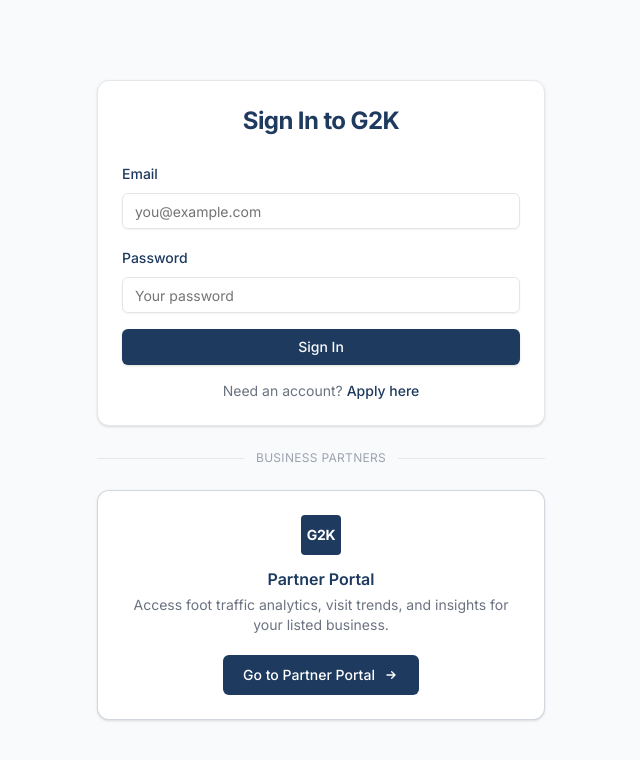
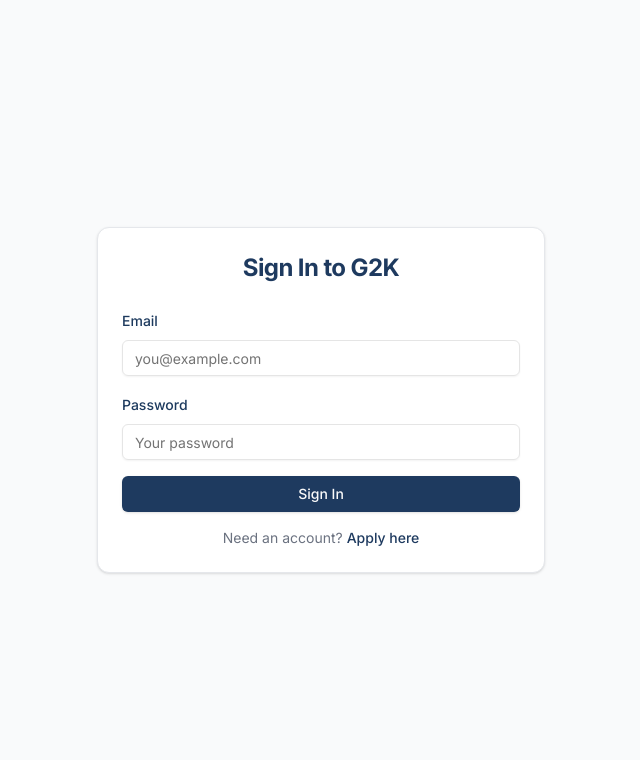
Before and after one commit to swv-dev/g2kyourcity.com, a Next.js app: page /login in a window 1280 px wide. Shown: the top 760 px of the page, without its empty margins (319-959 px from the left). Built offline with nearby package versions, Linux system fonts and the light colour scheme.

Commit message:
Remove standalone partner portal link from login page
The partner portal is now integrated into the main site at /partner,
so the external link to partners.g2kyourcity.com is no longer needed.

Co-Authored-By: Claude Opus 4.6 <noreply@anthropic.com>

```diff
--- a/src/app/login/LoginForm.tsx
+++ b/src/app/login/LoginForm.tsx
@@ -77,35 +77,6 @@ export default function LoginForm() {
         </CardContent>
       </Card>
 
-      {/* Partner Portal */}
-      <div className="w-full max-w-md flex items-center gap-3">
-        <div className="h-px flex-1 bg-gray-200" />
-        <span className="text-xs text-gray-400 uppercase tracking-wide">Business Partners</span>
-        <div className="h-px flex-1 bg-gray-200" />
-      </div>
-
-      <Card className="w-full max-w-md border-navy/20">
-        <CardContent className="pt-6 flex flex-col items-center text-center gap-3">
-          <div className="flex items-center justify-center font-bold text-sm rounded bg-navy text-white w-10 h-10 tracking-tight">
-            G2K
-          </div>
-          <div>
-            <h2 className="font-semibold text-navy">Partner Portal</h2>
-            <p className="text-sm text-gray-500 mt-1">
-              Access foot traffic analytics, visit trends, and insights for your listed business.
-            </p>
-          </div>
-          <a
-            href="https://partners.g2kyourcity.com"
-            className="inline-flex items-center gap-2 mt-2 px-5 py-2.5 rounded-md bg-navy text-white text-sm font-medium hover:bg-navy-dark transition-colors"
-          >
-            Go to Partner Portal
-            <svg width="16" height="16" fill="none" viewBox="0 0 24 24" stroke="currentColor" strokeWidth={2}>
-              <path strokeLinecap="round" strokeLinejoin="round" d="M13 7l5 5m0 0l-5 5m5-5H6" />
-            </svg>
-          </a>
-        </CardContent>
-      </Card>
     </div>
   )
 }
```
